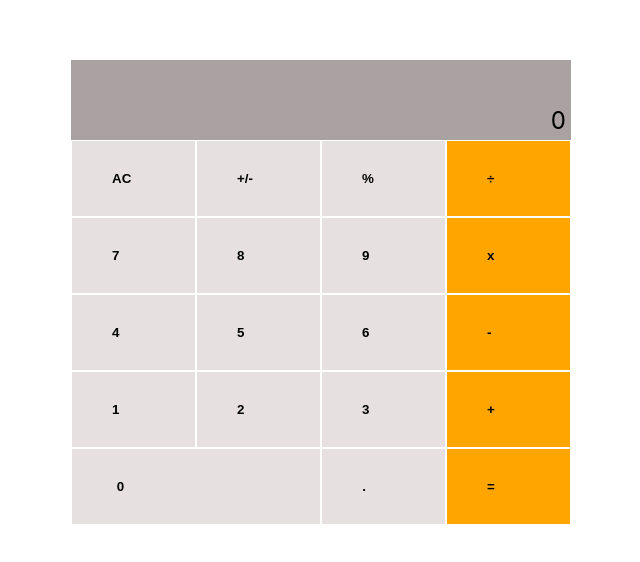
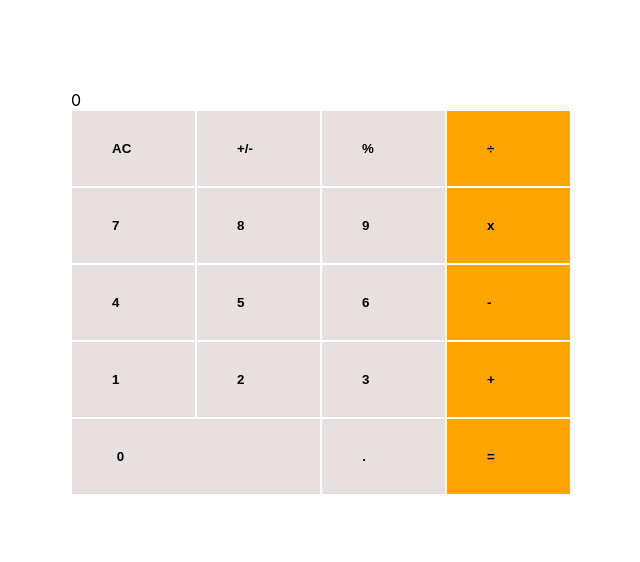
Before and after one commit to Lul-Abdifan/Maths-Magician, a React (Create React App) app: page /calculator in a window 1280 px wide. Shown: the part 108-670 px from the top of the page, without its empty margins (319-959 px from the left). Built offline with nearby package versions, Linux system fonts and the light colour scheme.

Commit message:
Install SCSS

```diff
--- a/src/App.scss
+++ b/src/App.scss
@@ -42,13 +42,5 @@
     }
   }
 
-  .screen {
-    height: 70px;
-    display: flex;
-    align-items: flex-end;
-    justify-content: flex-end;
-    font-size: 24px;
-    padding: 5px;
-    background-color: rgb(170, 162, 162) !important;
-  }
+
 }
```
